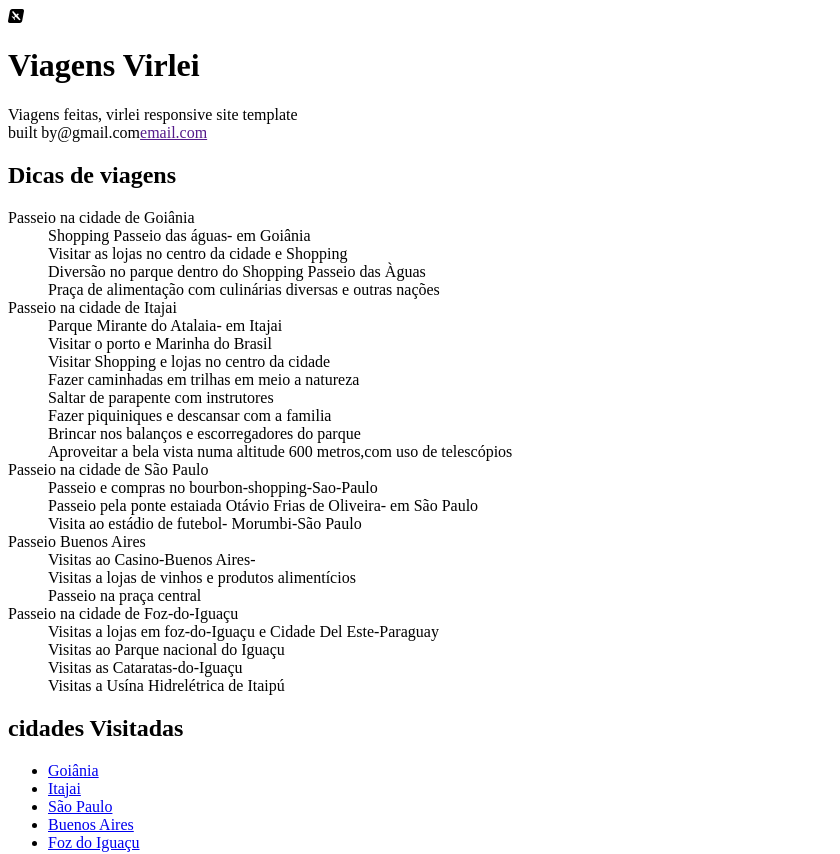
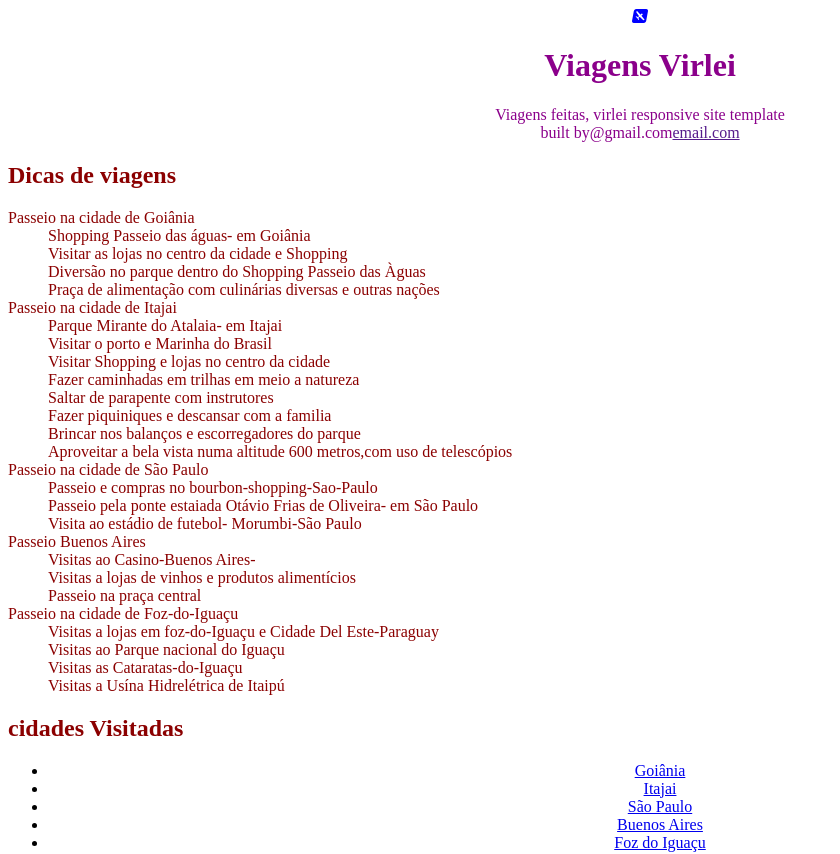
Before and after one commit to virlei-ribeiro/entra21-virlei-ribeiro, a plain HTML site: page trabalho/index.html in a window 1280 px wide. Shown: the top 854 px of the page, without its empty margins (0-840 px from the left). Drawn offline with Linux system fonts and the light colour scheme; files that its build step writes are made by us from their sources; files whose address does not match are found by name.

Commit message:
atualizar trabalho html

```diff
--- a/trabalho/index.html
+++ b/trabalho/index.html
@@ -22,6 +22,7 @@
             </p>
 
             <h2>Dicas de viagens</h2>
+            <section>
             <dl>
                 <dt>Passeio na cidade de Goiânia</dt>
                 <dd>Shopping Passeio das águas- em Goiânia</dd>
@@ -55,6 +56,7 @@
                 <dd>Visitas as Cataratas-do-Iguaçu</dd>
                 <dd>Visitas a Usína Hidrelétrica de Itaipú</dd>
             </dl>
+        </section>
 
             <h2>cidades Visitadas</h2>
             <nav id="nav" class>
--- /dev/null
+++ b/trabalho/static/css/style.css
@@ -0,0 +1,78 @@
+
+#header {
+    text-align: center;
+}
+#header i {
+
+    color: blue;
+}
+h1,h2,h3,p {
+    text-align: center;
+    color: darkmagenta;
+}
+section, h2,  dd {
+    text-align: left;
+    color: darkred;
+
+}
+
+
+/*.center {
+
+  text-align: center;
+  color: blue;
+}
+
+body {
+    background-color:burlywood;
+}
+
+
+span {
+    color: blue;
+
+    table, th, td {
+        border: 4px solid black;
+        border-collapse: collapse;
+    }
+
+    th, td {
+        padding: 10px;
+        text-align: center;
+    }
+
+    thead {
+        background-color: #A3CDD9;
+    }
+
+    tbody {
+        background-color: #FFFCE6;
+    }
+
+    tfoot {
+        background-color: #F2CC39;
+    }
+
+/*body {
+    font-family: 'Source Sans Pro', sans-serif;
+    background-image: linear-gradient(45deg,rgba(255, 0, 0, 0.76) 15%, rgb(172, 168, 223) 60%);
+}
+ h2,h3,a,p {
+     font-weight: 300;
+ }*/
+
+/*
+.button {
+    border: none;
+    color: white;
+    padding: 15px 32px;
+    text-align: center;
+    text-decoration: none;
+    display: inline-block;
+    font-size: 16px;
+    margin: 4px 2px;
+   cursor: pointer;
+   background-color: red;
+} */
+</body>
+</html>
```
